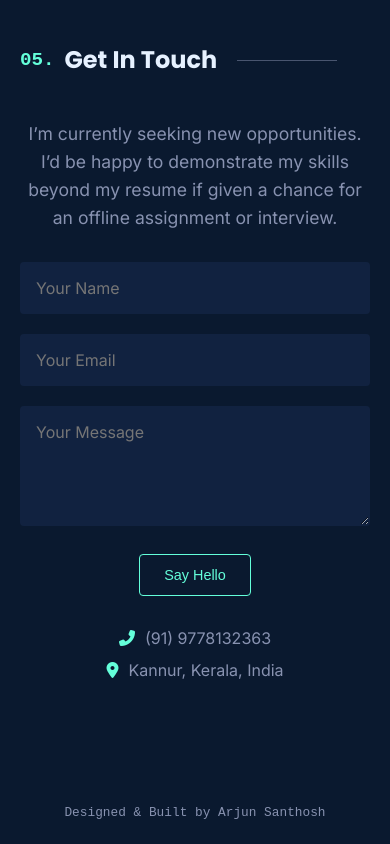
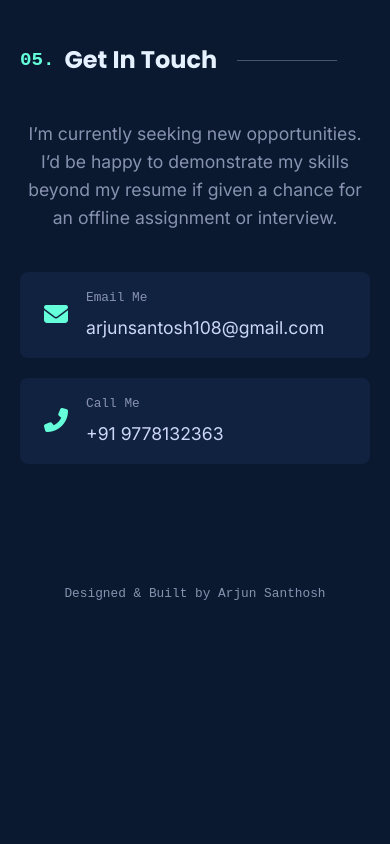
Before and after one commit to ArjunSanthosh-ai/Portfolio, a plain HTML site: page index.html in a window 390 px wide. Shown: the part 8347-9191 px from the top of the page. After the commit the page ends 8971 px from the top, so only its background shows below. Drawn offline with Linux system fonts and the light colour scheme.

Commit message:
Refactor contact section and remove toast notification
Updated contact section layout and styles, removed toast notification.

```diff
--- a/index.html
+++ b/index.html
@@ -254,7 +254,6 @@
             transform: translateY(-5px);
         }
 
-        /* Restoring and styling the profile image in the card */
         .profile-img {
             width: 150px;
             height: 150px;
@@ -264,7 +263,7 @@
             margin-bottom: 15px;
             filter: grayscale(100%);
             transition: var(--transition);
-            display: block; /* Make sure it is displayed */
+            display: block;
         }
 
         .profile-card:hover .profile-img {
@@ -480,7 +479,6 @@
             color: var(--text-muted);
         }
 
-        /* Specific styling for certificate links */
         .cert-link {
             color: var(--primary);
             text-decoration: underline;
@@ -489,7 +487,7 @@
             transition: var(--transition);
             display: inline-block;
             margin-top: 5px;
-            word-break: break-all; /* Prevents long links from breaking layout */
+            word-break: break-all;
         }
 
         .cert-link:hover {
@@ -510,7 +508,7 @@
             padding-bottom: 0;
         }
 
-        /* --- CONTACT SECTION --- */
+        /* --- CONTACT SECTION (Updated) --- */
         #contact {
             padding: 100px 0;
             text-align: center;
@@ -520,39 +518,63 @@
 
         .contact-text {
             color: var(--text-muted);
-            margin-bottom: 30px;
+            margin-bottom: 40px;
             font-size: 1.1rem;
         }
 
-        .contact-form {
-            text-align: left;
-            margin-bottom: 30px;
+        .contact-info-container {
+            display: flex;
+            flex-direction: column;
+            gap: 20px;
+            align-items: center;
         }
 
-        .form-group {
-            margin-bottom: 20px;
+        .contact-item {
+            display: flex;
+            align-items: center;
+            background: var(--bg-light);
+            padding: 20px 30px;
+            border-radius: 8px;
+            width: 100%;
+            text-decoration: none;
+            transition: var(--transition);
+            border: 1px solid transparent;
         }
 
-        .form-input {
-            width: 100%;
-            padding: 15px;
-            background: var(--bg-light);
-            border: 1px solid transparent;
-            border-radius: 4px;
-            color: var(--text-main);
-            font-family: 'Inter', sans-serif;
-            font-size: 1rem;
-            outline: none;
-            transition: var(--transition);
+        .contact-item:hover {
+            border-color: var(--primary);
+            transform: translateY(-5px);
         }
 
-        .form-input:focus {
-            border-color: var(--primary);
+        .contact-icon {
+            font-size: 1.5rem;
+            color: var(--primary);
+            margin-right: 20px;
+            width: 30px;
+            text-align: center;
         }
 
-        textarea.form-input {
-            resize: vertical;
-            min-height: 120px;
+        .contact-details {
+            text-align: left;
+        }
+
+        .contact-label {
+            display: block;
+            font-family: monospace;
+            font-size: 0.8rem;
+            color: var(--text-muted);
+            margin-bottom: 5px;
+        }
+
+        .contact-value {
+            display: block;
+            color: var(--text-main);
+            font-size: 1.1rem;
+            font-weight: 500;
+        }
+
+        .contact-item:hover .contact-value {
+            color: var(--primary);
         }
 
         /* --- FOOTER --- */
@@ -564,32 +586,11 @@
             color: var(--text-muted);
         }
 
-        /* --- ANIMATION & TOAST --- */
+        /* --- ANIMATION --- */
         @keyframes float {
             0% { transform: translateY(0px); }
             50% { transform: translateY(-10px); }
             100% { transform: translateY(0px); }
-        }
-
-        .toast {
-            position: fixed;
-            bottom: 30px;
-            right: 30px;
-            background: var(--bg-light);
-            color: var(--primary);
-            padding: 15px 25px;
-            border-radius: 4px;
-            border: 1px solid var(--primary);
-            transform: translateY(100px);
-            opacity: 0;
-            transition: var(--transition);
-            z-index: 2000;
-            box-shadow: 0 10px 30px -10px rgba(2, 12, 27, 0.7);
-        }
-
-        .toast.show {
-            transform: translateY(0);
-            opacity: 1;
         }
 
         /* --- RESPONSIVE --- */
@@ -624,6 +625,14 @@
 
             .section-title::after {
                 width: 100px;
+            }
+
+            .contact-item {
+                padding: 15px 20px;
+            }
+
+            .contact-icon {
+                margin-right: 15px;
             }
         }
     </style>
@@ -777,7 +786,7 @@
                     </div>
                 </div>
 
-                <!-- Experience 6: 5 Months Experience -->
+                <!-- Experience 6 -->
                 <div class="timeline-item">
                     <div class="timeline-dot"></div>
                     <h3 class="exp-role">Frontend Developer Trainee <span class="exp-company">@ EduSkill Foundation</span></h3>
@@ -958,7 +967,7 @@ It helps users quickly determine how much tip to give and the final payable amou
         </div>
     </section>
 
-    <!-- Contact Section -->
+    <!-- Contact Section (Updated) -->
     <section id="contact">
         <div class="container">
             <h2 class="section-title"><span>05.</span>Get In Touch</h2>
@@ -966,25 +975,30 @@ It helps users quickly determine how much tip to give and the final payable amou
                 I’m currently seeking new opportunities. I’d be happy to demonstrate my skills beyond my resume if given a chance for an offline assignment or interview.
             </p>
 
-            <form class="contact-form" id="contactForm">
-                <div class="form-group">
-                    <input type="text" class="form-input" placeholder="Your Name" required>
-                </div>
-                <div class="form-group">
-                    <input type="email" class="form-input" placeholder="Your Email" required>
-                </div>
-                <div class="form-group">
-                    <textarea class="form-input" placeholder="Your Message" required></textarea>
-                </div>
-                <div style="text-align: center;">
-                    <button type="submit" class="btn">Say Hello</button>
-                </div>
-            </form>
+            <div class="contact-info-container">
+                <!-- Email Link -->
+                <a href="mailto:arjunsantosh108@gmail.com" class="contact-item">
+                    <div class="contact-icon">
+                        <i class="fas fa-envelope"></i>
+                    </div>
+                    <div class="contact-details">
+                        <span class="contact-label">Email Me</span>
+                        <span class="contact-value">arjunsantosh108@gmail.com</span>
+                    </div>
+                </a>
 
-            <p style="margin-top: 30px; color: var(--text-muted);">
-                <i class="fas fa-phone-alt" style="margin-right: 10px; color: var(--primary);"></i>(91) 9778132363<br>
-                <i class="fas fa-map-marker-alt" style="margin-right: 10px; color: var(--primary); margin-top: 10px;"></i>Kannur, Kerala, India
-            </p>
+                <!-- Phone Link -->
+                <a href="tel:+919778132363" class="contact-item">
+                    <div class="contact-icon">
+                        <i class="fas fa-phone-alt"></i>
+                    </div>
+                    <div class="contact-details">
+                        <span class="contact-label">Call Me</span>
+                        <span class="contact-value">+91 9778132363</span>
+                    </div>
+                </a>
+            </div>
+
         </div>
     </section>
 
@@ -992,11 +1006,6 @@ It helps users quickly determine how much tip to give and the final payable amou
     <footer>
         <p>Designed & Built by Arjun Santhosh</p>
     </footer>
-
-    <!-- Toast Notification -->
-    <div id="toast" class="toast">
-        <i class="fas fa-check-circle"></i> Message sent successfully!
-    </div>
 
     <!-- JavaScript -->
     <script>
@@ -1138,25 +1147,6 @@ It helps users quickly determine how much tip to give and the final payable amou
             observer.observe(item);
         });
 
-        // --- 4. Form Handling (No Alerts) ---
-        const contactForm = document.getElementById('contactForm');
-        const toast = document.getElementById('toast');
-
-        contactForm.addEventListener('submit', (e) => {
-            e.preventDefault();
-
-            // Show toast
-            toast.classList.add('show');
-
-            // Clear form
-            contactForm.reset();
-
-            // Hide toast after 3 seconds
-            setTimeout(() => {
-                toast.classList.remove('show');
-            }, 3000);
-        });
-
     </script>
 </body>
 </html>
```
